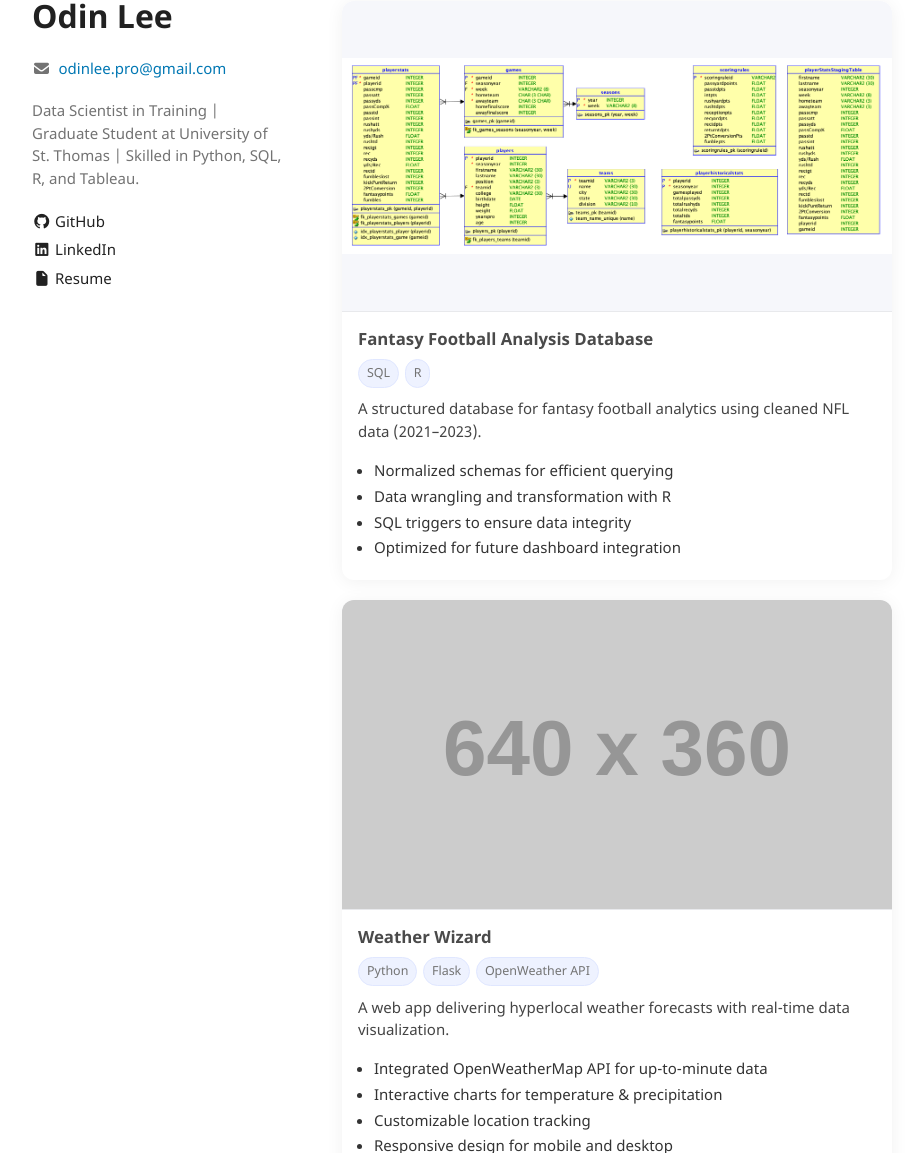
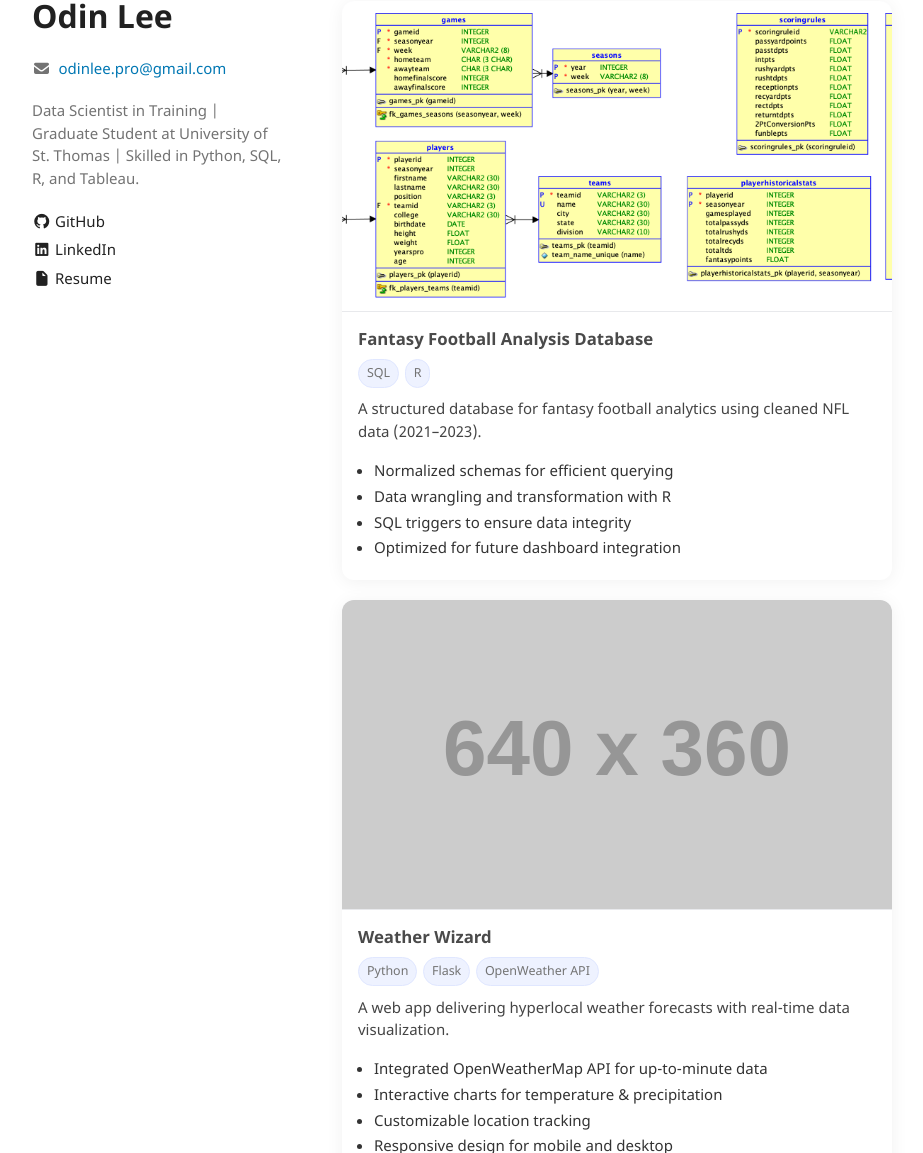
Before and after one commit to OdinLeePro/OdinLeePro.github.io, a Jekyll site: the page built from index.md, in a window 1280 px wide and 1400 px high, scrolled down 697 px. Shown: the part 247-1400 px from the top of the window, without its empty margins (178-1101 px from the left). Built offline with Jekyll 4.4.1, drawn with Linux system fonts in a browser that asks for light colours.

Commit message:
Update style.scss

```diff
--- a/assets/css/style.scss
+++ b/assets/css/style.scss
@@ -134,8 +134,7 @@
   display: grid;
   grid-template-columns: repeat(auto-fit, minmax(280px, 1fr));
   gap: 1.25rem;
-  /* let each card size to its own content */
-  align-items: start;
+  align-items: stretch;
 }
 
 /* Clickable Card */
@@ -161,31 +160,19 @@
   box-shadow: 0 0 0 3px rgba(59,130,246,.5), 0 2px 18px rgba(0,0,0,.06);
 }
 
-/* Media (no crop by default; configurable ratio) */
+/* Media */
 .project-media {
-  --ratio: 16/9;              /* default aspect ratio */
-  aspect-ratio: var(--ratio);
   margin: 0;
-  display: grid;
-  place-items: center;
   background: #f6f7fb;
   border-bottom: 1px solid rgba(0,0,0,.06);
-  overflow: hidden;
-}
-.project-media img {
-  width: 100%;
-  height: 100%;
-  object-fit: contain;         /* show entire landscape image */
-  object-position: center;     /* tweak per card if needed */
 }
 
-/* Ratio helpers (use on the <figure>) */
-.ratio-32  { --ratio: 3/2; }
-.ratio-43  { --ratio: 4/3; }
-.ratio-219 { --ratio: 21/9; }  /* ultrawide */
-
-/* Optional: crop-to-fill for a specific card */
-.cover img { object-fit: cover; }  /* will crop edges */
+.project-media img {
+  display: block;
+  width: 100%;
+  aspect-ratio: 16 / 9;
+  object-fit: cover;
+}
 
 /* Body */
 .project-body {
```
